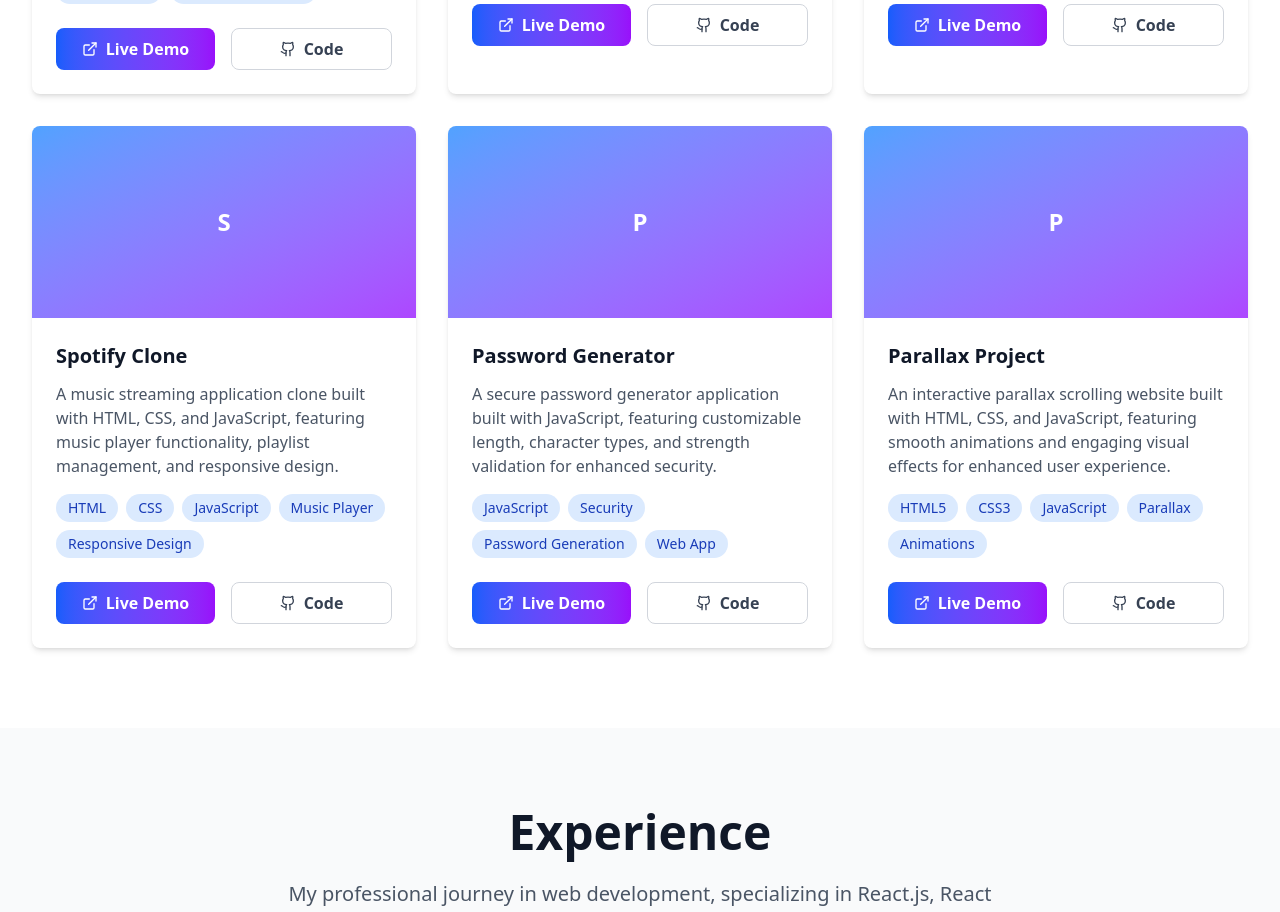
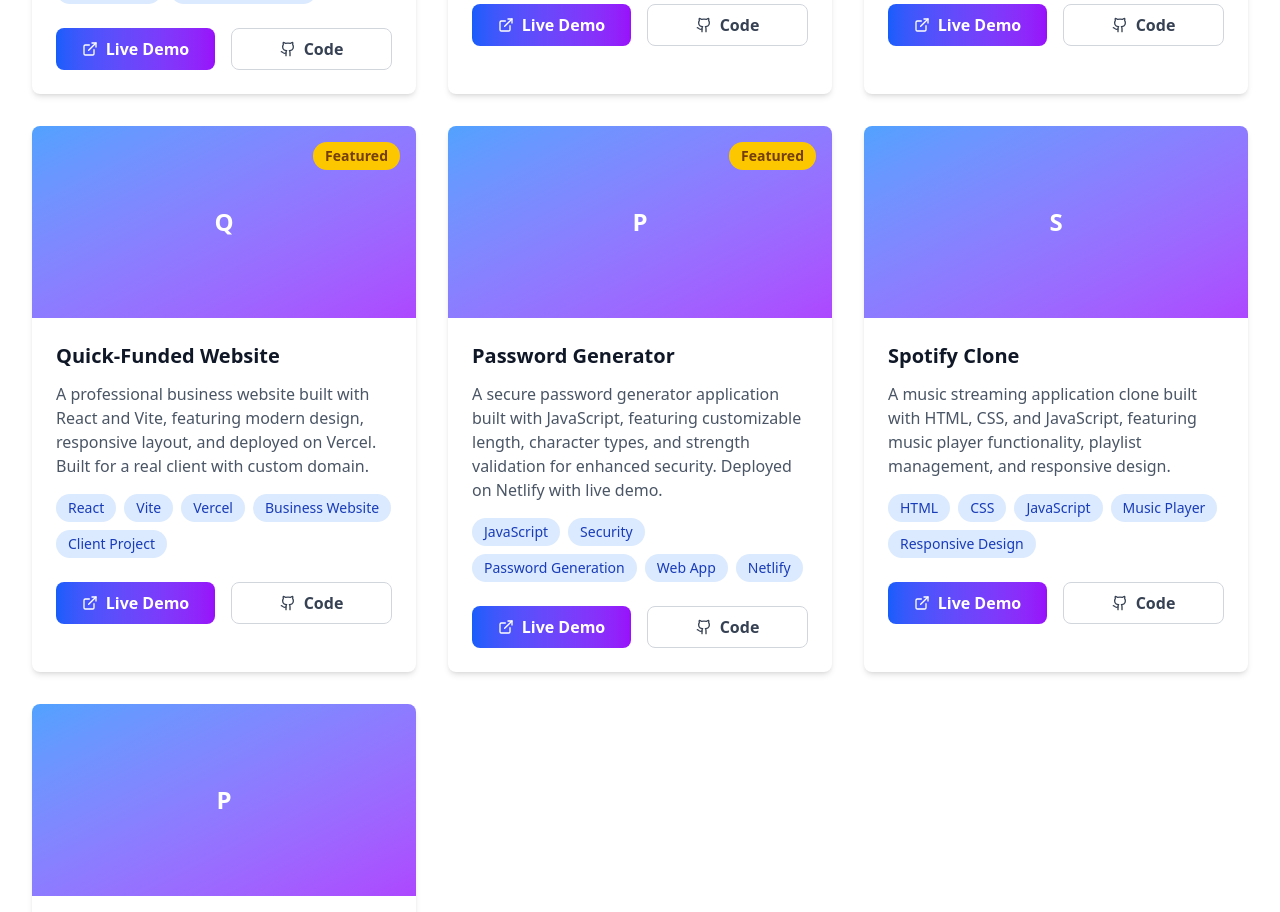
Before and after one commit to Pratishtha987/pratishtha-verma-portfolio, a Next.js app: page / in a window 1280 px wide. Shown: the part 3380-4292 px from the top of the page. Built offline with nearby package versions, Linux system fonts and the light colour scheme.

Commit message:
Add live demo links for Password Generator and Quick-Funded projects

```diff
--- a/app/components/ProjectsSection.tsx
+++ b/app/components/ProjectsSection.tsx
@@ -61,6 +61,40 @@ const ProjectsSection = () => {
     },
     {
       id: 4,
+      title: "Quick-Funded Website",
+      description: "A professional business website built with React and Vite, featuring modern design, responsive layout, and deployed on Vercel. Built for a real client with custom domain.",
+      image: "/api/placeholder/600/400",
+      tags: ["React", "Vite", "Vercel", "Business Website", "Client Project"],
+      category: "web",
+      liveUrl: "https://www.quick-funded.io",
+      githubUrl: "https://github.com/Pratishtha987/quick-funded",
+      featured: true,
+      achievements: [
+        "Built scalable and modular website with React and Vite, boosting code maintainability by 30%",
+        "Deployed on Vercel with custom domain (www.quick-funded.io) for professional presentation",
+        "Implemented responsive design optimized for all devices and screen sizes",
+        "Delivered real client project with modern UI/UX and fast loading performance"
+      ]
+    },
+    {
+      id: 5,
+      title: "Password Generator",
+      description: "A secure password generator application built with JavaScript, featuring customizable length, character types, and strength validation for enhanced security. Deployed on Netlify with live demo.",
+      image: "/api/placeholder/600/400",
+      tags: ["JavaScript", "Security", "Password Generation", "Web App", "Netlify"],
+      category: "web",
+      liveUrl: "https://stirring-basbousa-ebd907.netlify.app/",
+      githubUrl: "https://github.com/Pratishtha987/Password-Generator",
+      featured: true,
+      achievements: [
+        "Built secure password generation with customizable parameters and real-time strength validation",
+        "Implemented modern UI with interactive controls for uppercase, lowercase, numbers, and symbols",
+        "Deployed live application on Netlify with custom domain",
+        "Demonstrated JavaScript expertise and security best practices"
+      ]
+    },
+    {
+      id: 6,
       title: "Spotify Clone",
       description: "A music streaming application clone built with HTML, CSS, and JavaScript, featuring music player functionality, playlist management, and responsive design.",
       image: "/api/placeholder/600/400",
@@ -77,24 +111,7 @@ const ProjectsSection = () => {
       ]
     },
     {
-      id: 5,
-      title: "Password Generator",
-      description: "A secure password generator application built with JavaScript, featuring customizable length, character types, and strength validation for enhanced security.",
-      image: "/api/placeholder/600/400",
-      tags: ["JavaScript", "Security", "Password Generation", "Web App"],
-      category: "web",
-      liveUrl: "#",
-      githubUrl: "https://github.com/Pratishtha987/Password-Generator",
-      featured: false,
-      achievements: [
-        "Built secure password generation with customizable parameters",
-        "Implemented strength validation and security best practices",
-        "Created user-friendly interface with real-time feedback",
-        "Demonstrated JavaScript expertise and security awareness"
-      ]
-    },
-    {
-      id: 6,
+      id: 7,
       title: "Parallax Project",
       description: "An interactive parallax scrolling website built with HTML, CSS, and JavaScript, featuring smooth animations and engaging visual effects for enhanced user experience.",
       image: "/api/placeholder/600/400",
```
Also changed, not shown: 2 other files (tests, documents, lock files or other folders).
